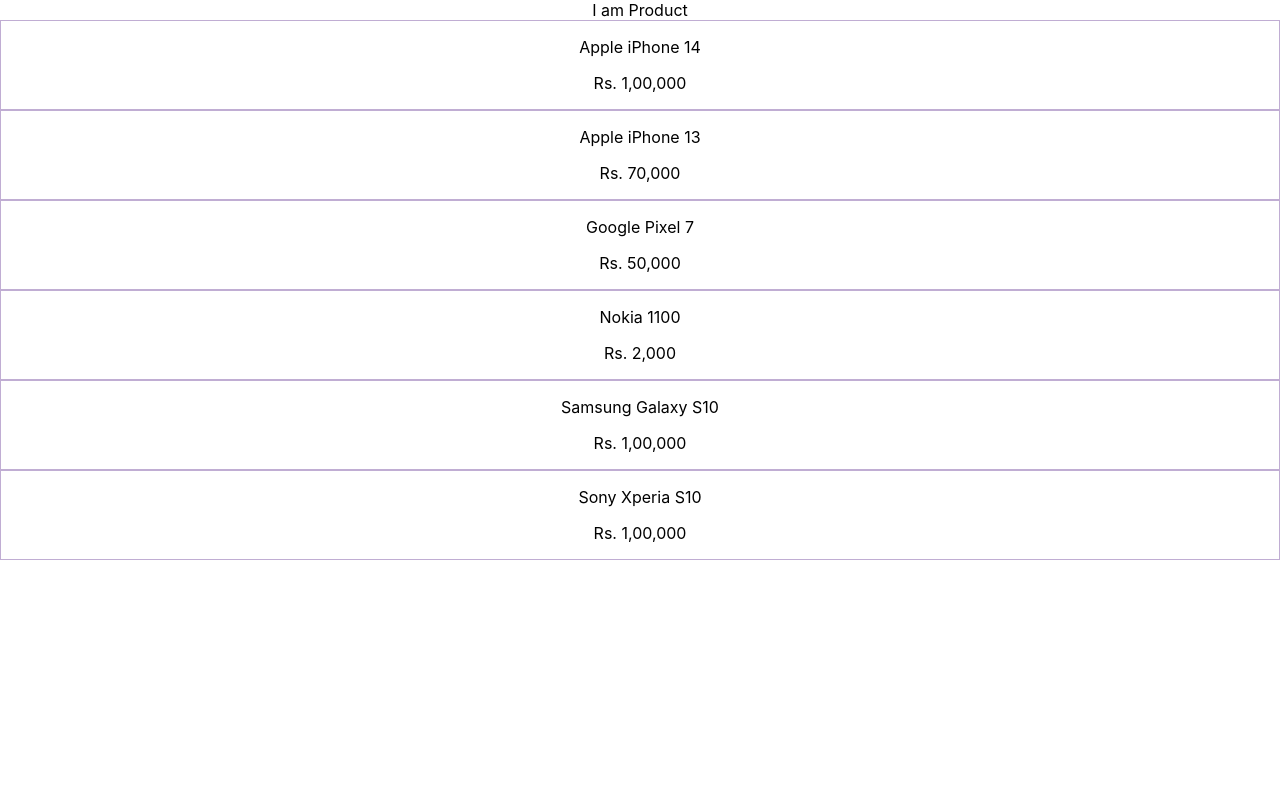
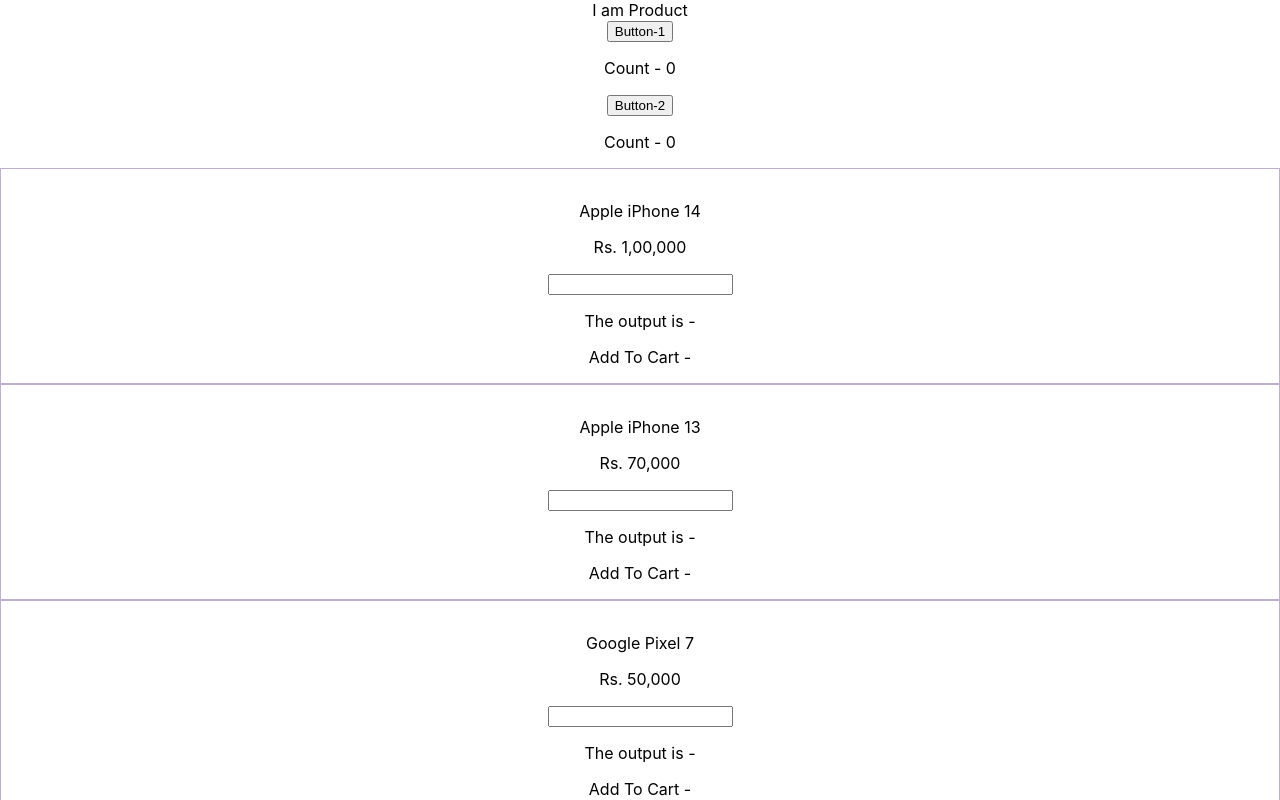
Before and after one commit to sanjanaynvsdl/React-Project, a React (Create React App) app: page / in a window 1280 px wide. Shown: the top 800 px of the page. Built offline with nearby package versions, Linux system fonts and the light colour scheme.

Commit message:
ProductCart-useRef-useState-Hooks

```diff
--- a/src/App.js
+++ b/src/App.js
@@ -1,6 +1,6 @@
 import logo from './logo.svg';
 import './App.css';
-import Products from './Products.js';
+import Products from './Components/Products/Products.js';
 
 function App() {
   return (
@@ -11,4 +11,3 @@
 }
 
 export default App;
-//import {a,b} -- De-structuring this is how we use named exports
--- /dev/null
+++ b/src/Components/AddToCart/AddToCart.js
@@ -0,0 +1,17 @@
+function AddToCart({inputV}) {
+    console.log("Rendering-AddToCart",inputV);
+    return (
+        <div>
+            Add To Cart - {inputV}
+        </div>
+    )
+}
+export  default AddToCart;
+//AddToCart is used in ProductCart component
+//Now, Q) what-ever I write in input box it should be appended to the Add to cart component too
+//To achieve this we have props (which can pan be passed from parent to child component)
+//We can pass the input value from ProductCard to AddToCart component!
+
+// console.log("Rendering-AddToCart",inputV);
+//This is written to check weather re-render causes here or not
+//Re-rendering occurse coz we are using the inputV variable (which is a state-variable)
--- /dev/null
+++ b/src/Components/Effect/Effect.js
@@ -0,0 +1,53 @@
+import { useState,useEffect } from 'react';
+function Effect() {
+
+
+    let [count1,setCount1]=useState(0);
+    let [count2,setCount2]=useState(0);
+
+    //In this case It only renders when the component is mounted!
+    useEffect (()=> {
+        console.log("useEffect");
+    },[]);
+
+    //In this case It only renders when count1 changes
+    // useEffect (function () {
+    //     console.log("useEffect -count-1");
+    // },[count1]);
+
+    //In this case it renders when count1 or count2 changes
+    useEffect( function() {
+        console.log("useEffect-count-1/2")
+    },[count1,count2]);
+
+
+    function increment1() {
+        setCount1(count1+1);
+    }
+    function increment2() {
+        setCount2(count2+2);
+    }
+
+    return(
+        <div>
+            <button onClick={increment1}>Button-1</button>
+            <p>Count - {count1}</p>
+            <button onClick={increment2}>Button-2</button>
+            <p>Count - {count2}</p>
+
+        </div>
+    )
+}
+export default Effect;
+
+
+//useEffect
+//You can pass a call-back function to me
+//This call-back function will be called based on the dependency-array
+//Mounting : When the component is rendered for the first time
+// ----------------------------useEffect----------------------------------->
+//Empty dependency-array        : useEffect will be called only once(mounting)
+//Non-empty dependency-array    : useEffect will be called every time the dependency-array is changed
+//NO dependency-array           : useEffect will be called every time the component is rendered
+
+//What is feature of react is used to customise a Component --- props
--- a/src/ProductCard.css
+++ b/src/Components/ProductCard/ProductCard.css
@@ -1,3 +1,4 @@
 .product-card{
     border:0.1px solid rgb(192, 173, 211);
+    padding: 1rem;
 }
--- /dev/null
+++ b/src/Components/ProductCard/ProductCard.js
@@ -0,0 +1,95 @@
+//import {a,b} from '../Products/Products.js'; //destructuring
+import AddToCart from '../AddToCart/AddToCart';
+import './ProductCard.css';
+import {useRef,useState} from 'react';
+function ProductCard({title,price}) {
+    let pRef=useRef(0);
+    let iRef=useRef(0);
+    let oRef=useRef(0);
+    //Give de-fault value as 0
+    //If not assigned it will be undefined
+    //use this with the required element!
+    //useState hook
+    let [inputV,setInputV]=useState('');
+    function printTitle() {
+        console.log(title);
+        console.log(pRef.current.innerText);
+        if(pRef.current.style.display==='none') {
+            pRef.current.style.display='block';
+        }
+        else {
+            pRef.current.style.display='none';
+        }
+    }
+    //using useRef
+    // function displayOutput() {
+    //     console.log(iRef.current);
+    //     console.log(oRef.current);
+    //     oRef.current.innerText= `The output is :   ${iRef.current.value}`;
+    //}
+    // In this case we are using the current value of the input field and appending the new value to the output field
+    // oRef.current.innerText=oRef.current.innerText+iRef.current.value;
+    // This repeats the prev value too!
+    // console.log(event.target.value);
+    // oRef.current.innerText=event.target.value;
+    // console.log(a,b);
+    //import {a,b} -- De-structuring this is how we use named exports
+    //using State-varible
+    //this hits when-evr we use this variable (every time I input somthing in the input field it re-renders the function)
+    console.log("Rendering-function",inputV);
+    function displayOutput(event) {
+        setInputV(event.target.value);
+    }
+    return (
+        <div className='product-card'>
+            {/* Q1) Hide the price when the title is clicked vice-versa */}
+            <p onClick={printTitle}>{title}</p>
+            <p ref={pRef}>{price}</p>
+            {/* Q1) set the input value to output-p-tag using useState */}
+            <input type="text" onChange={displayOutput} value={inputV}/>
+            <p>The output is - {inputV} </p>
+            <AddToCart inputV={inputV}/>
+        </div>
+    )
+}
+export default ProductCard;
+
+// 24-05-2024
+// ----------------------------------Props----------------------------------->
+//Create a ProductCard component
+// props.title   step-1 (to get the numbering of the product-card in produt.js title=1, title=2)
+// {props.title} step-2
+// instead of props.title we can directly pass title
+// {title} single-parameter (to make dynamic we use {} and pass the title)
+// onClick functioon in react
+
+//27-05-2024
+// ----------------------------------useRef----------------------------------->
+
+// Q1) set the input value to output-p-tag using useRef
+{/* <input type="text" onChange={displayOutput} ref={iRef} /> */}
+{/* <p ref={oRef}>The output is : </p>  */}
+//Instead we can use state-variable hook
+
+//----------------------------------useState----------------------------------->
+//useState hook
+//simply states-says - It would cause a re-render of the function when-ever I input something in the input field
+//Here, we are controlling  the  value based on
+//input and out-put states so, this is called!
+//Controlled-component 99.9% use (controlled-component)
+
+//---------------------------Child-component-AddToCart-------------------------->
+//(AddToCart) is used in ProductCard component
+//suing props we passed input val
+//So, AddToCart also re-renders coz we used state-var
+
+//Irrespective of state-var used or not! it re-renders again
+//because of the parent component re-rendering
+
+// ----------------------------------useEffect----------------------------------->
+//useEffect(funtoin, [dependency-array])
+//This will called based on the dependency-array
+//If the dependency-array is empty it will be called only once
+//When the component is mounted
+//If the dependency-array is not empty it will be called every time the dependency-array is changed
+//we-can  only use state-variable/props that are state-vaiables in parent  in the dependency-array
--- a/src/Products.js
+++ b/src/Components/Products/Products.js
@@ -1,5 +1,6 @@
-import ProductCard from "./ProductCard";
-
+// import ProductCard from "../ProductCard/ProductCard";
+import ProductCard from "../ProductCard/ProductCard";
+import Effect from "../Effect/Effect";
 
 function Products() {
     const products = [
@@ -45,6 +46,7 @@
         // </div>
         <div>
              I am Product
+             <Effect/>
             {
                 products.map(function(item) {
                     return (<ProductCard title={item.title} price={item.price}/>)
--- a/src/ProductCard.js
+++ /dev/null
@@ -1,32 +0,0 @@
-import {a,b} from './Products.js'; //destructuring
-import './ProductCard.css';
-import {useRef} from 'react';
-function ProductCard({title,price}) {
-    let pRef=useRef(0);
-    //Give de-fault value as 0
-    //If not assigned it will be undefined
-    //use this with the required element!
-    function printTitle() {
-        console.log(title);
-        console.log(pRef.current.innerText);
-        if(pRef.current.style.display==='none') {
-            pRef.current.style.display='block';
-        }
-        else {
-            pRef.current.style.display='none';
-        }
-    }
-    console.log(a,b);
-    return (
-        <div className='product-card'>
-            {/* props.title   step-1*/}
-            {/* {props.title} step-2*/}
-            {/* instead of props.title we can directly pass title */}
-            {/* {title} single-parameter */}
-            {/* onClick functioon in react  */}
-            <p onClick={printTitle}>{title}</p>
-            <p ref={pRef}>{price}</p>
-        </div>
-    )
-}
-export default ProductCard;
```
